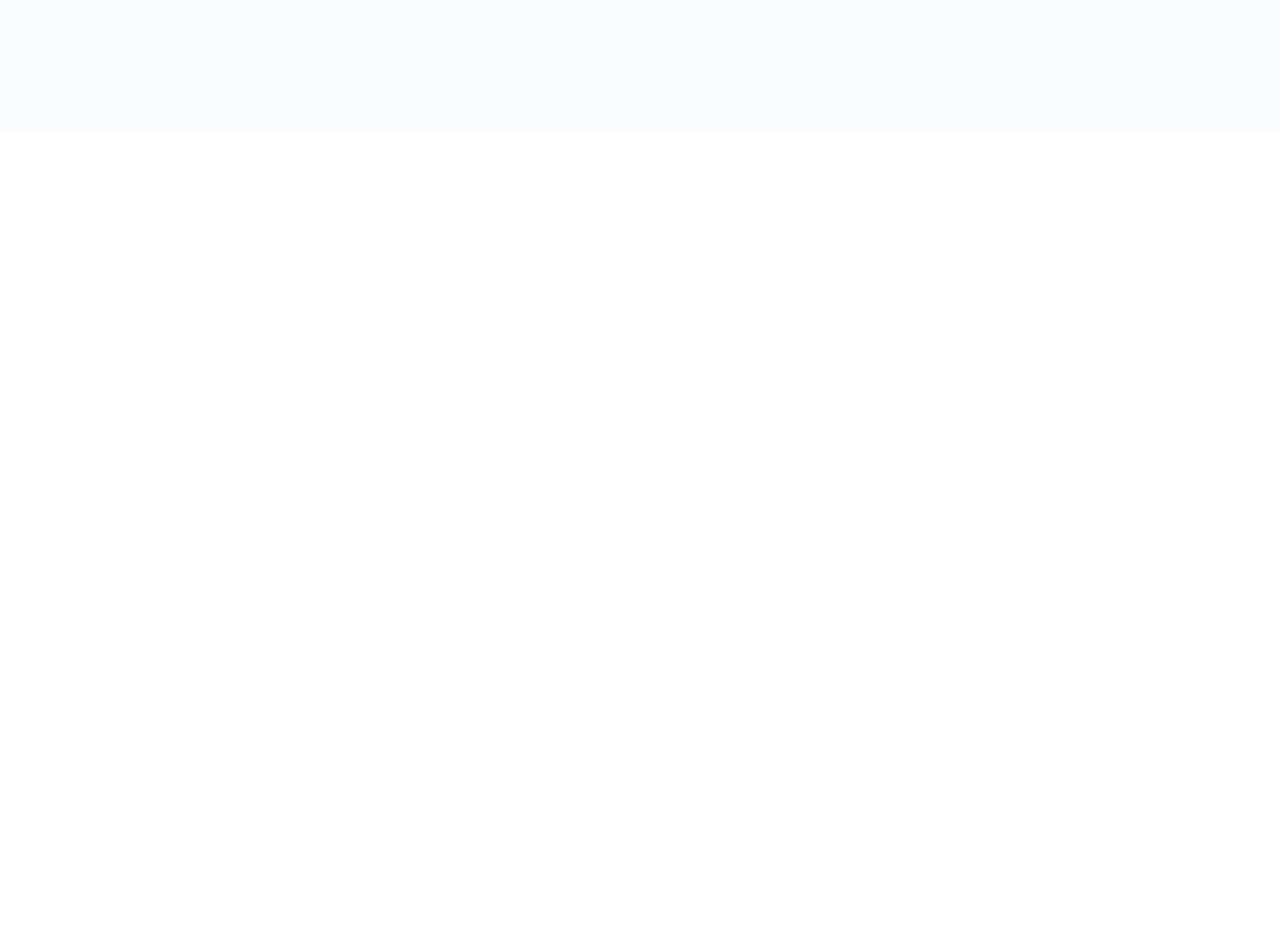
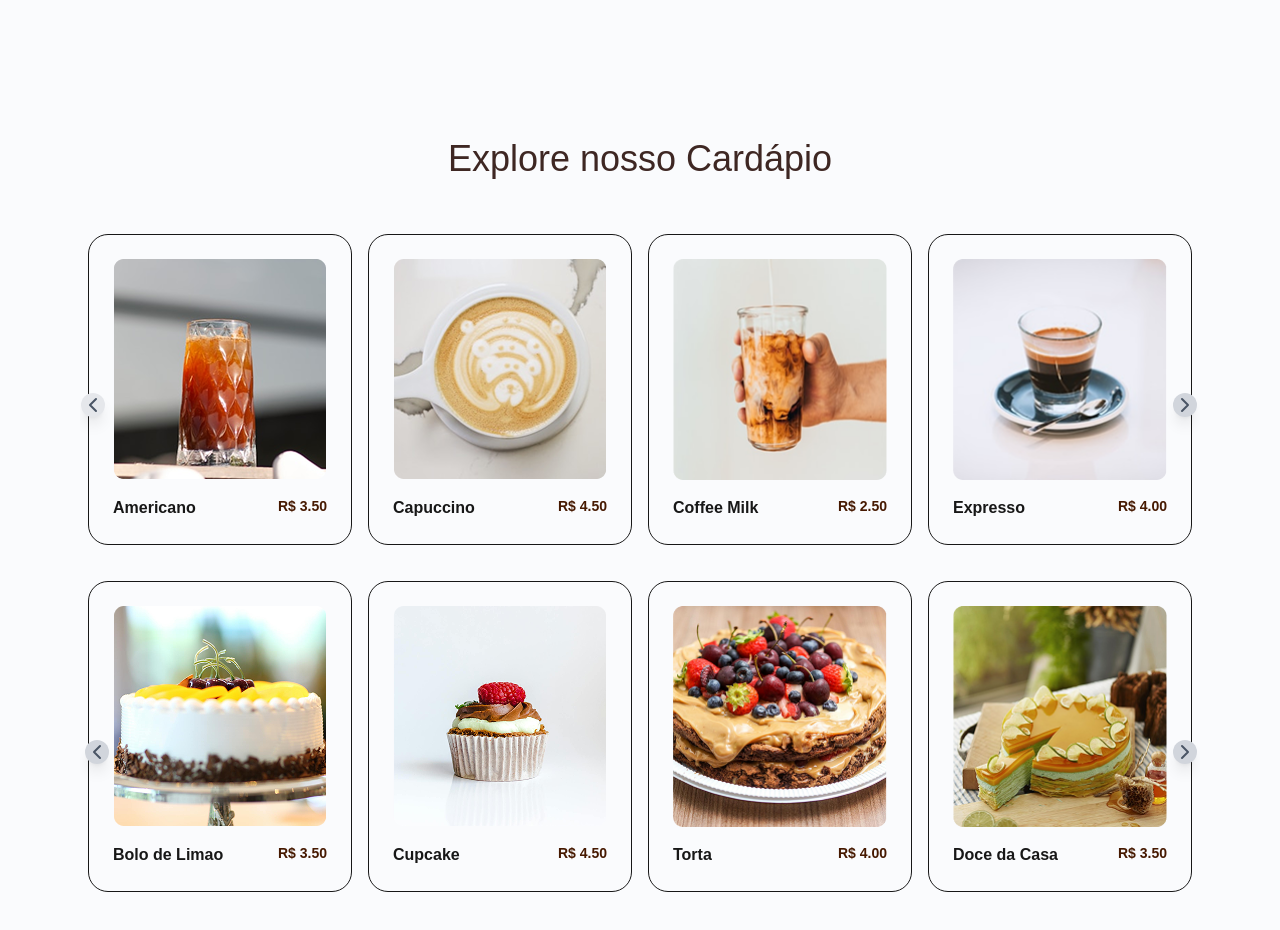
Before and after one commit to anajuliasouza03/coffee-shop-landing-page, a Next.js app: page / in a window 1280 px wide. Shown: the part 1540-2470 px from the top of the page. Before the commit the page ends 1672 px from the top, so only its background shows below. Built offline with nearby package versions, Linux system fonts and the light colour scheme; a web font is replaced by a local one.

Commit message:
feat: add menu section for cakes and drink

```diff
--- a/package.json
+++ b/package.json
@@ -9,6 +9,7 @@
     "lint": "next lint"
   },
   "dependencies": {
+    "embla-carousel-react": "^8.6.0",
     "lucide-react": "^0.532.0",
     "next": "15.4.4",
     "react": "19.1.0",
--- a/src/app/page.tsx
+++ b/src/app/page.tsx
@@ -1,3 +1,4 @@
+import { Cardapio } from "@/components/Cardapio";
 import { Escolha } from "@/components/Escolha";
 import { Hero } from "@/components/Hero";
 
@@ -6,8 +7,8 @@ export default function Page() {
     <div>
       <Hero />
       <Escolha />
+      <Cardapio />
       {/*
-        <Cardapio />
         <Depoimentos />
         <Formulario />
         <Footer />
--- /dev/null
+++ b/src/components/Cardapio.tsx
@@ -0,0 +1,216 @@
+"use client";
+
+import americano from "@/images/americano.png";
+import bololimao from "@/images/bololimao.png";
+import capuccino from "@/images/capuccino.png";
+import coffeemilk from "@/images/coffeemilk.png";
+import cupcake from "@/images/cupcake.png";
+import expresso from "@/images/expresso.png";
+import torta from "@/images/torta.png";
+import doce from "@/images/doce.png";
+import { ChevronRight, ChevronLeft } from "lucide-react";
+import useEmblaCarousel from "embla-carousel-react";
+import Image from "next/image";
+
+const cardapioBebidas = [
+  {
+    image: americano,
+    title: "Americano",
+    price: "R$ 3.50",
+  },
+  {
+    image: capuccino,
+    title: "Capuccino",
+    price: "R$ 4.50",
+  },
+  {
+    image: coffeemilk,
+    title: "Coffee Milk",
+    price: "R$ 2.50",
+  },
+  {
+    image: expresso,
+    title: "Expresso",
+    price: "R$ 4.00",
+  },
+  {
+    image: americano,
+    title: "Americano",
+    price: "R$ 3.50",
+  },
+  {
+    image: capuccino,
+    title: "Capuccino",
+    price: "R$ 4.50",
+  },
+  {
+    image: coffeemilk,
+    title: "Coffee Milk",
+    price: "R$ 2.50",
+  },
+  {
+    image: expresso,
+    title: "Expresso",
+    price: "R$ 4.00",
+  },
+];
+
+const cardapioDoces = [
+  {
+    image: bololimao,
+    title: "Bolo de Limao",
+    price: "R$ 3.50",
+  },
+  {
+    image: cupcake,
+    title: "Cupcake",
+    price: "R$ 4.50",
+  },
+  {
+    image: torta,
+    title: "Torta",
+    price: "R$ 4.00",
+  },
+  {
+    image: doce,
+    title: "Doce da Casa",
+    price: "R$ 3.50",
+  },
+  {
+    image: bololimao,
+    title: "Bolo de Limao",
+    price: "R$ 3.50",
+  },
+  {
+    image: cupcake,
+    title: "Cupcake",
+    price: "R$ 4.50",
+  },
+  {
+    image: torta,
+    title: "Torta",
+    price: "R$ 4.00",
+  },
+  {
+    image: doce,
+    title: "Doce da Casa",
+    price: "R$ 3.50",
+  },
+];
+
+export function Cardapio() {
+  const [embraRef, emplaApi] = useEmblaCarousel({
+    loop: true,
+    align: "start",
+    slidesToScroll: 1,
+    breakpoints: {
+      md: {
+        slidesToScroll: 3,
+      },
+    },
+  });
+  const [embraRef2, emplaApi2] = useEmblaCarousel({
+    loop: true,
+    align: "start",
+    slidesToScroll: 1,
+    breakpoints: {
+      md: {
+        slidesToScroll: 3,
+      },
+    },
+  });
+
+  function scrollPrev() {
+    emplaApi?.scrollPrev();
+  }
+  function scrollPrev2() {
+    emplaApi2?.scrollPrev();
+  }
+
+  function scrollNext() {
+    emplaApi?.scrollNext();
+  }
+
+  function scrollNext2() {
+    emplaApi2?.scrollNext();
+  }
+
+  return (
+    <div className="flex flex-col items-center min-h-[800px]  bg-[#FAFBFD] px-5 md:px-20">
+      <h1 className="text-[36px] text-[#3e2723] mb-5">
+        Explore nosso Cardápio
+      </h1>
+
+      <div className="relative w-full overflow-hidden my-5">
+        <div className="w-full" ref={embraRef}>
+          <div className="flex">
+            {cardapioBebidas.map((item, index) => (
+              <div key={index} className=" px-2 py-2 md:flex-[0_0_25%] md:px-2">
+                <div className="border rounded-[20px] p-4 md:p-6 h-full flex flex-col justify-between">
+                  <Image
+                    src={item.image}
+                    alt={item.title}
+                    className="w-full h-auto rounded-lg object-cover select-none"
+                  />
+                  <div className="flex justify-between gap-10 font-bold pt-4">
+                    <div className="select-none ">{item.title}</div>
+                    <div className="text-sm text-amber-950 select-none">
+                      {item.price}
+                    </div>
+                  </div>
+                </div>
+              </div>
+            ))}
+          </div>
+        </div>
+        <button
+          onClick={scrollPrev}
+          className=" bg-gray-200 shadow-lg rounded-full cursor-pointer flex items-center justify-center absolute left-1 -translate-y-[160px] -translate-x-[3px]"
+        >
+          <ChevronLeft className="w-6 h-6  text-gray-600 " />
+        </button>
+        <button
+          onClick={scrollNext}
+          className=" bg-gray-300 shadow-lg rounded-full cursor-pointer flex items-center justify-center absolute right-0 -translate-y-[160px] -translate-x-[3px]"
+        >
+          <ChevronRight className="w-6 h-6  text-gray-600 " />
+        </button>
+      </div>
+      <div className="relative w-full overflow-hidden mb-5">
+        <div className="w-full" ref={embraRef2}>
+          <div className="flex">
+            {cardapioDoces.map((item, index) => (
+              <div key={index} className=" px-2 py-2 md:flex-[0_0_25%] md:px-2">
+                <div className="border rounded-[20px] p-4 md:p-6 h-full flex flex-col justify-between">
+                  <Image
+                    src={item.image}
+                    alt={item.title}
+                    className="w-full h-auto rounded-lg object-cover select-none"
+                  />
+                  <div className="flex justify-between gap-10 font-bold pt-4">
+                    <div className="select-none">{item.title}</div>
+                    <div className="text-sm text-amber-950 select-none">
+                      {item.price}
+                    </div>
+                  </div>
+                </div>
+              </div>
+            ))}
+          </div>
+        </div>
+        <button
+          onClick={scrollPrev2}
+          className=" bg-gray-300 shadow-lg rounded-full cursor-pointer flex items-center justify-center absolute left-2 -translate-y-[160px] -translate-x-[3px]"
+        >
+          <ChevronLeft className="w-6 h-6  text-gray-600 " />
+        </button>
+        <button
+          onClick={scrollNext2}
+          className=" bg-gray-300 shadow-lg rounded-full cursor-pointer flex items-center justify-center absolute right-0 -translate-y-[160px] -translate-x-[3px]"
+        >
+          <ChevronRight className="w-6 h-6  text-gray-600 " />
+        </button>
+      </div>
+    </div>
+  );
+}
```
Also changed, not shown: 1 other file (tests, documents, lock files or other folders).
